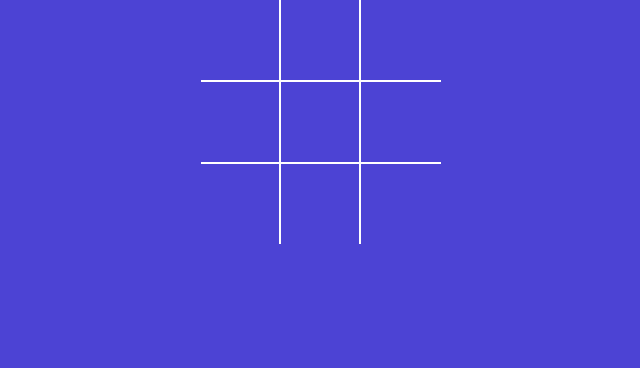
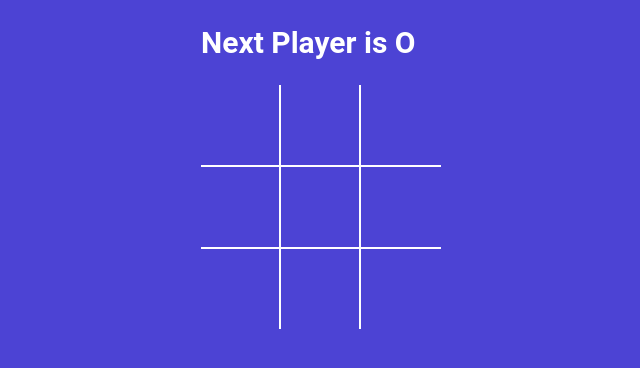
Before and after one commit to gopala142002/tictactoe-game, a React (Vite) app: page / in a window 1280 px wide. Shown: the top 368 px of the page, without its empty margins (319-959 px from the left). Built offline with nearby package versions, Linux system fonts and the light colour scheme.

Commit message:
Lifted up the state to App component. Show status message to the user,calculate Winner.

```diff
--- a/src/App.jsx
+++ b/src/App.jsx
@@ -1,10 +1,36 @@
 import './style.scss'
 import Board from './components/board'
+import { useState } from "react";
+import { calculateWinner } from './components/winner';
 function App() {
+    const [squares , setSquares] = useState(Array(9).fill(null));
+    const [isXNext,setIsXNext]=useState(false);
+
+    const winner=calculateWinner(squares);
+
+    const nextPlayer=isXNext?'X':'O';
+
+    const statusMessage=winner?`Winner is ${winner}`:`Next Player is ${nextPlayer}`;
+
+    const handleSquareClick = clickedPosition => {
+    if(squares[clickedPosition] || winner)
+        return;
+    setSquares(currentSquares => {
+        return currentSquares.map((squareValue,position) => {
+            if(clickedPosition === position) {
+                return isXNext?'X':'O';
+            }
+
+            return squareValue;
+        });
+    });
+    setIsXNext((currIsXNext) => !currIsXNext);
+  };
   return (
     <div className='app'>
       <div>
-        <Board/>
+        <h2>{statusMessage}</h2>
+        <Board squares={squares} handleSquareClick={handleSquareClick} />
       </div>
     </div>
   )
--- a/src/components/Board.jsx
+++ b/src/components/Board.jsx
@@ -1,24 +1,6 @@
-import { useState } from "react";
 import Square from "./Square";
 
-const Board = () => {
-    const [squares , setSquares] = useState(Array(9).fill(null));
-    const [isXNext,setIsXNext]=useState(false);
-
-    const handleSquareClick = clickedPosition => {
-        if(squares[clickedPosition])
-            return;
-        setSquares(currentSquares => {
-            return currentSquares.map((squareValue,position) => {
-                if(clickedPosition === position) {
-                    return isXNext?'X':'O';
-                }
-
-                return squareValue;
-            });
-        });
-        setIsXNext((currIsXNext) => !currIsXNext);
-    };
+const Board = ({ squares, handleSquareClick }) => {
     const renderSquare = position => {
         return (
             <Square
--- /dev/null
+++ b/src/components/winner.js
@@ -0,0 +1,19 @@
+export function calculateWinner(squares) {
+    const lines = [
+      [0, 1, 2],
+      [3, 4, 5],
+      [6, 7, 8],
+      [0, 3, 6],
+      [1, 4, 7],
+      [2, 5, 8],
+      [0, 4, 8],
+      [2, 4, 6],
+    ];
+    for (let i = 0; i < lines.length; i++) {
+      const [a, b, c] = lines[i];
+      if (squares[a] && squares[a] === squares[b] && squares[a] === squares[c]) {
+        return squares[a];
+      }
+    }
+    return null;
+  }
```
